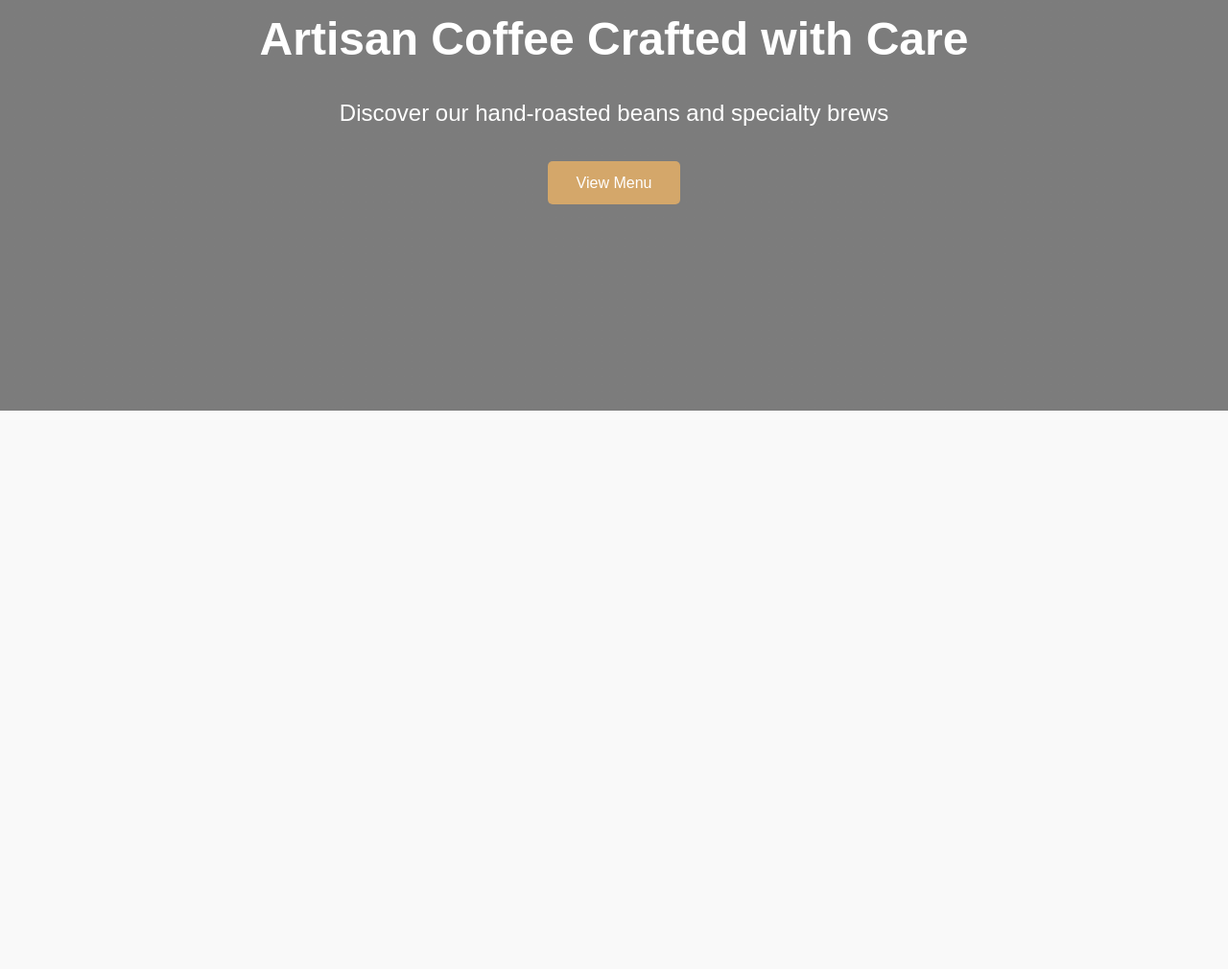
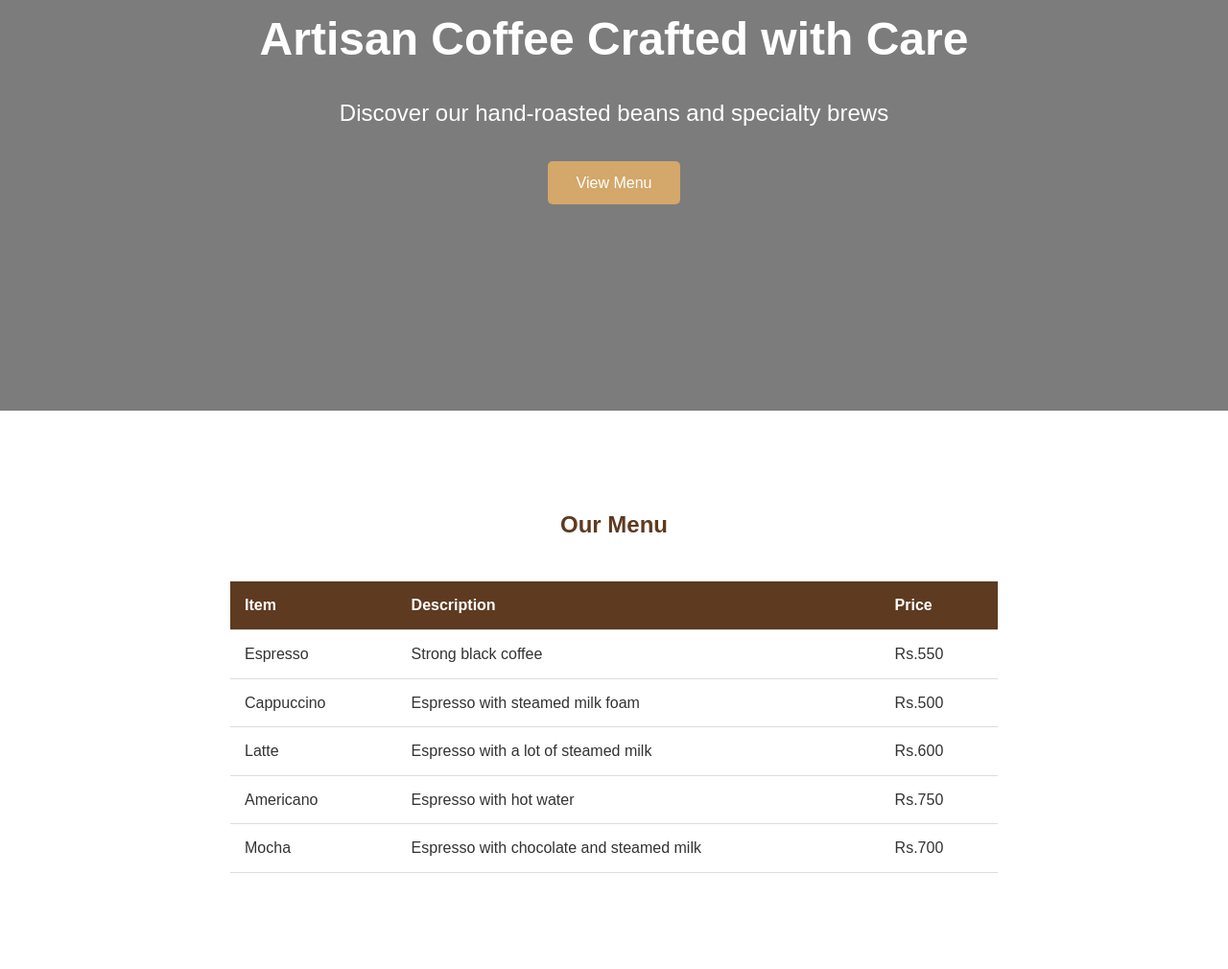
Before and after one commit to RashmiFernando/EspressoLane, a plain HTML site: page index.html in a window 1280 px wide. Shown: the part 276-1286 px from the top of the page at 96% size. Before the commit the page ends 800 px from the top, so only its background shows below. Drawn offline with Linux system fonts and the light colour scheme.

Commit message:
Added menu section

```diff
--- a/index.html
+++ b/index.html
@@ -38,6 +38,50 @@
         <a href="#menu" class="btn">View Menu</a>
     </div>
 </section>
+
+<section id="menu" class="menu">
+    <div class="container">
+        <h2>Our Menu</h2>
+        <table>
+            <thead>
+                <tr>
+                    <th>Item</th>
+                    <th>Description</th>
+                    <th>Price</th>
+                </tr>
+            </thead>
+            <tbody>
+                <tr>
+                    <td>Espresso</td>
+                    <td>Strong black coffee</td>
+                    <td>Rs.550</td>
+                </tr>
+                <tr>
+                    <td>Cappuccino</td>
+                    <td>Espresso with steamed milk foam</td>
+                    <td>Rs.500</td>
+                </tr>
+                <tr>
+                    <td>Latte</td>
+                    <td>Espresso with a lot of steamed milk</td>
+                    <td>Rs.600</td>
+                </tr>
+                <tr>
+                    <td>Americano</td>
+                    <td>Espresso with hot water</td>
+                    <td>Rs.750</td>
+                </tr>
+                <tr>
+                    <td>Mocha</td>
+                    <td>Espresso with chocolate and steamed milk</td>
+                    <td>Rs.700</td>
+                </tr>
+            </tbody>
+        </table>
+    </div>
+</section>
+
+
 </body>
 
 </html>
--- a/styles.css
+++ b/styles.css
@@ -182,3 +182,44 @@ nav {
     background: #b38b56;
     transform: scale(1.05);
 }
+
+/* Menu Section */
+.menu {
+    padding: 80px 0;
+    background-color: white;
+}
+
+.menu h2 {
+    text-align: center;
+    margin-bottom: 40px;
+    color: #5e3a20;
+}
+
+table {
+    width: 100%;
+    border-collapse: collapse;
+    margin: 0 auto;
+    max-width: 800px;
+}
+
+th, td {
+    padding: 12px 15px;
+    text-align: left;
+    border-bottom: 1px solid #ddd;
+}
+
+th {
+    background-color: #5e3a20;
+    color: white;
+}
+
+tr:hover {
+    background-color: #f5f5f5;
+}
+
+@media screen and (max-width: 600px) {
+    table {
+        display: block;
+        overflow-x: auto;
+    }
+}
```
Also changed, not shown: images/coffee-beans.jpg (added).
